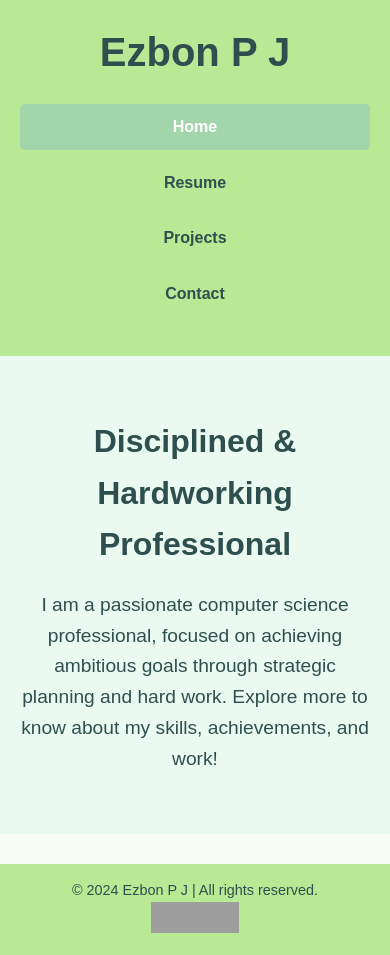
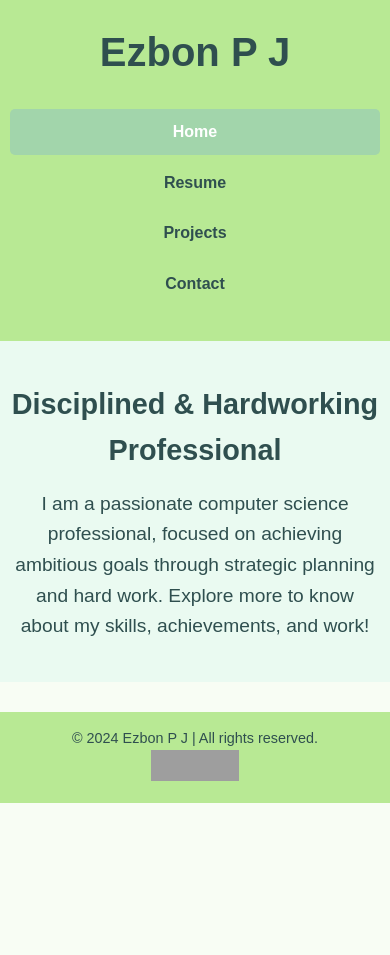
Before and after one commit to ezbonpj/ezbon-resume, a plain HTML site: page index.html in a window 390 px wide. After the commit the page ends 844 px from the top, so only its background shows below. Drawn offline with Linux system fonts and the light colour scheme; grey boxes are pictures that could not be loaded.

Commit message:
Update styles.css

```diff
--- a/styles.css
+++ b/styles.css
@@ -7,7 +7,7 @@
 
 /* Body Styling */
 body {
-    font-family: 'Arial', sans-serif;
+    font-family: Arial, sans-serif;
     background-color: #f8fdf4;
     color: #333;
     line-height: 1.6;
@@ -31,6 +31,7 @@ header {
 header h1 {
     font-size: 2.5rem;
     color: #2f4f4f;
+    margin-bottom: 10px;
 }
 
 /* Navigation Menu */
@@ -40,14 +41,14 @@ nav ul {
 }
 
 nav ul li {
-    display: inline;
-    margin: 0 15px;
+    display: inline-block;
+    margin: 0 10px;
 }
 
 nav ul li a {
     color: #2f4f4f;
     text-decoration: none;
-    padding: 10px 20px;
+    padding: 8px 15px;
     border-radius: 5px;
     font-weight: bold;
 }
@@ -62,17 +63,18 @@ nav ul li a.active {
 .hero {
     background-color: #eafaf1;
     color: #2f4f4f;
-    padding: 60px 0;
+    padding: 40px 0;
     text-align: center;
 }
 
 .hero h2 {
-    font-size: 2.5rem;
-    margin-bottom: 20px;
+    font-size: 2rem;
+    margin-bottom: 15px;
 }
 
 .hero p {
     font-size: 1.2rem;
+    margin-top: 10px;
 }
 
 /* Content Section Styling */
@@ -84,9 +86,14 @@ nav ul li a.active {
     box-shadow: 0 4px 10px rgba(0, 0, 0, 0.1);
 }
 
+.content h2, .content h3 {
+    color: #2f4f4f;
+}
+
 /* Skill List Columns */
 .skills-list {
     columns: 2;
+    gap: 20px;
 }
 
 /* Footer */
@@ -103,19 +110,24 @@ footer {
 @media (max-width: 768px) {
     nav ul li {
         display: block;
-        margin: 10px 0;
+        margin: 5px 0;
     }
 
     nav ul li a {
         display: block;
         text-align: center;
+        padding: 10px;
     }
 
     .hero h2 {
-        font-size: 2rem;
+        font-size: 1.8rem;
     }
 
     .skills-list {
         columns: 1;
     }
+
+    .container {
+        padding: 0 10px;
+    }
 }
```
